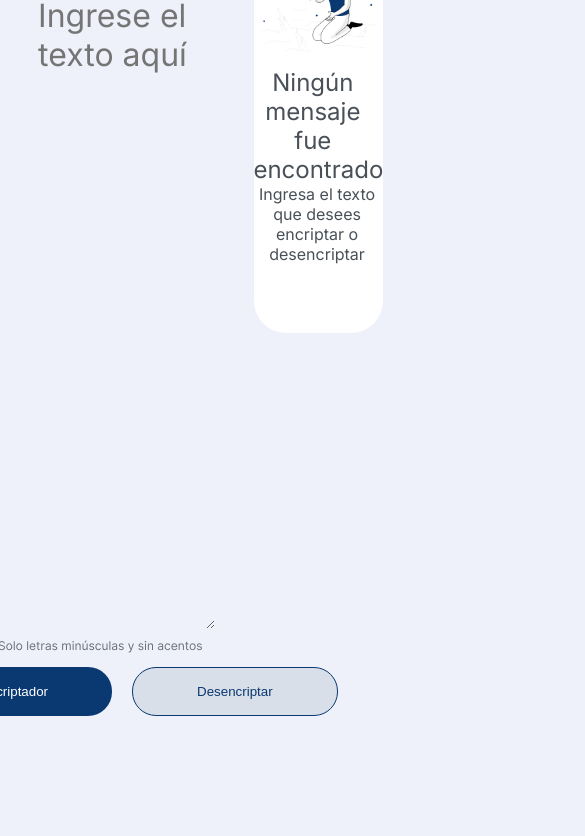
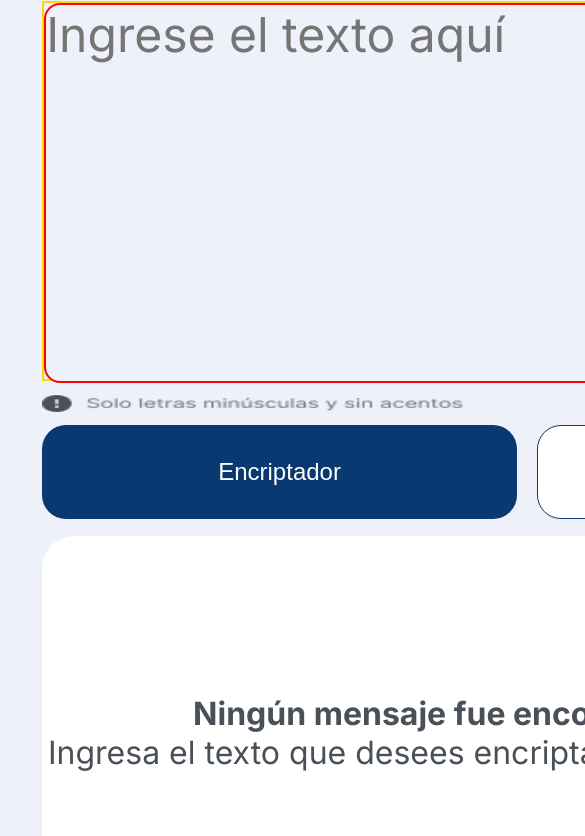
Before and after one commit to RodrigoHui/Challenge_1, a plain HTML site: page Index.html in a window 390 px wide. Shown: the part 112-948 px from the top of the page, 585 px wide, since content can reach past the window. Before the commit the page ends 844 px from the top, so only its background shows below. Drawn offline with Linux system fonts and the light colour scheme.

Commit message:
avance responsive

```diff
--- a/Index.html
+++ b/Index.html
@@ -19,9 +19,7 @@
                 <textarea id="textousuario" type="text" placeholder="Ingrese el texto aquí"
                 class="pantalla_principal_izquierda_contenedortext_texto" maxlength="300"></textarea>
             </div>
-            <div class="pantalla_principal_izquierda_consejo">
-                <img src=".\assets\Tips.png" alt="Consejos">
-            </div>
+            <img class="pantalla_principal_izquierda_consejo" src=".\assets\Tips.png" alt="Consejos">
             <div class="pantalla_principal_izquierda_botones">
                 <button class="pantalla_principal_izquierda_botones_izquierda" onclick="encriptarTexto();"  >Encriptador</button>
                 <button class="pantalla_principal_izquierda_botones_derecha" onclick="desencriptarTexto();">Desencriptar</button>
@@ -32,9 +30,9 @@
                 <img src=".\assets\Muñeco.png" alt="Imagen de persona caricatura"
                 class="pantalla_principal_derecha_resultado_contenedor_imagen">
                 <section>
-                    <p class="pantalla_principal_derecha_resultado_subtitulo">
+                    <h2 class="pantalla_principal_derecha_resultado_subtitulo">
                             Ningún mensaje fue encontrado
-                    </p>
+                    </h2>
                     <p class="pantalla_principal_derecha_resultado_texto">
                             Ingresa el texto que desees encriptar o desencriptar
                     </p>
--- a/style/style.css
+++ b/style/style.css
@@ -42,6 +42,7 @@ body{
 
 .pantalla_principal_izquierda_consejo{
     margin-right: 30%;
+    width: 40%;
 }
 
 .pantalla_principal_izquierda_contenedortext{
@@ -65,22 +66,24 @@ body{
 .pantalla_principal_izquierda_botones{
     display: flex;
     flex-direction: row;
-    gap: 20px;
+    gap: 1.25rem;
 }
 
 .pantalla_principal_izquierda_botones_izquierda{
     background: var(--color-texto-izquierda);
-    padding: 1rem 4rem;
+    padding: 1.5rem 8rem;
     border-radius: 1.5rem;
+    font-size: 1.5rem;
     border: none;
     color: var(--color-texto-botones);
     text-decoration: none;
 }
 
 .pantalla_principal_izquierda_botones_derecha{
-    background: var(--color-texto-boton-izquierdo);
-    padding: 1rem 4rem;
+    background: var(--color-texto-botones);
+    padding: 1.5rem 8rem;
     border-radius: 1.5rem;
+    font-size: 1.5rem;
     border: 1px solid var(--color-texto-izquierda);
     color: var(--color-texto-boton-derecha);
     text-decoration: none;
@@ -92,7 +95,7 @@ body{
 }
 
 .pantalla_principal_derecha_resultado{
-    background-color: white;
+    background-color: var(--color-texto-botones);
     margin: 5% 5% 0% 0%;
     padding: 0% 0% 50% 0%;
     box-sizing: border-box;
@@ -125,7 +128,7 @@ body{
 }
 
 .pantalla_principal_derecha_resultado_cambio{
-    background-color: white;
+    background-color: var(--color-texto-botones);
     margin: 5% 5% 0% 0%;
     padding: 5% 0% 5% 3%;
     box-sizing: border-box;
@@ -133,26 +136,214 @@ body{
     flex-direction: column;
     align-items: center;
     border-radius: 2rem;
-    gap: 8px;
+    gap: 0.5rem;
 }
 
 .pantalla_principal_derecha_resultado_subtitulo_cambio{
     font-family: "Inter", sans-serif;
     font-size: 1.5rem;
-    width: 100%;
-    padding-bottom: 680px;
+    width: 31.25rem;
+    padding-bottom: 58.75rem;
     border: none;
+    margin-left: 4%;
     overflow-y: hidden;
 }
 
 .pantalla_principal_derecha_resultado_button_cambio{
     background: var(--color-texto-botones);
-    padding: 1rem 1rem;
+    padding: 1rem 15rem;
     border-radius: 1.5rem;
+    font-size: 1.5rem;
     border: none;
     height: 10%;
     color: var(--color-texto-izquierda);
     text-decoration: none;
-    padding: 5% 45%;
     border: 2px solid var(--color-texto-izquierda);
 }
+
+@media (max-width: 800px){
+
+    body{
+        width: 100vh;
+    }
+
+    .pantalla_principal{
+        display: flex;
+        flex-direction: column;
+    }
+
+    .pantalla_principal_izquierda{
+        width: 100%;
+        height: 95%;
+        display: flex;
+        align-items: start;
+        gap: 2%;
+    }
+
+    .pantalla_principal_izquierda_logo{
+        width: 100%;
+        margin: 0 0 0 5%;
+    }
+
+    .pantalla_principal_izquierda_contenedortext{
+        height: 70%;
+        width: 94%;
+        margin: 0 0 0 5%;
+    }
+
+    .pantalla_principal_izquierda_contenedortext_texto{
+        width: 100%;
+        height: 100%;
+        font-size: 3rem;
+    }
+
+    .pantalla_principal_izquierda_consejo{
+        margin: 0% 50% 0% 5%;
+        width: 50%;
+        height: 3%;
+    }
+
+    .pantalla_principal_izquierda_botones{
+        gap: 20px;
+        margin-left: 5%;
+    }
+
+    .pantalla_principal_izquierda_botones_izquierda{
+        padding: 2rem 11rem;
+        font-size: 1.5rem;
+    }
+
+    .pantalla_principal_izquierda_botones_derecha{
+        padding: 2rem 11rem;
+        font-size: 1.5rem;
+    }
+
+    .pantalla_principal_derecha{
+        width: 100%;
+        height: 5%;
+    }
+
+    .pantalla_principal_derecha_resultado{
+        margin: 2% 0 0% 5%;
+        padding: 0 0 10% 0;;
+    }
+
+    .pantalla_principal_derecha_resultado_contenedor_imagen{
+        display: none;
+    }
+
+    .pantalla_principal_derecha_resultado_subtitulo{
+        margin: 20% 0 0 0;
+        font-size: 2rem;
+        width: 100%;
+    }
+
+    .pantalla_principal_derecha_resultado_texto{
+        font-size: 2rem;
+        width: 90%;
+    }
+
+    .pantalla_principal_derecha_resultado_cambio{
+        margin: 2% 5% 0% 5%;
+        padding: 5% 92% 1% 3%;
+        align-items: start;
+    }
+
+    .pantalla_principal_derecha_resultado_subtitulo_cambio{
+        width: 90vh;
+        padding-bottom: 9rem;
+        margin: 0%;
+        font-size: 2rem;
+    }
+
+    .pantalla_principal_derecha_resultado_button_cambio{
+        font-size: 1.5rem;
+        padding: 4% 43%;
+    }
+}
+
+@media (max-width: 400px){
+
+    .pantalla_principal_izquierda{
+        width: auto;
+        height: auto;
+        gap: 2%;
+    }
+
+    .pantalla_principal_izquierda_contenedortext{
+        height: 400px;
+        margin: 0 0 0 5%;
+        border: 2px solid gold;
+    }
+
+    .pantalla_principal_izquierda_contenedortext_texto{
+        width: 100%;
+        height: 100%;
+        font-size: 3rem;
+        border: 2px solid red;
+    }
+
+    .pantalla_principal_izquierda_consejo{
+        margin: 0% 50% 0% 5%;
+        width: 50%;
+        height: 3%;
+    }
+
+    .pantalla_principal_izquierda_botones{
+        gap: 20px;
+        margin-left: 5%;
+    }
+
+    .pantalla_principal_izquierda_botones_izquierda{
+        padding: 2rem 11rem;
+        font-size: 1.5rem;
+    }
+
+    .pantalla_principal_izquierda_botones_derecha{
+        padding: 2rem 11rem;
+        font-size: 1.5rem;
+    }
+
+    .pantalla_principal_derecha{
+        width: 100%;
+        height: 5%;
+    }
+
+    .pantalla_principal_derecha_resultado{
+        margin: 2% 0 0% 5%;
+        padding: 0 0 20% 0;;
+    }
+
+    .pantalla_principal_derecha_resultado_contenedor_imagen{
+        display: none;
+    }
+
+    .pantalla_principal_derecha_resultado_subtitulo{
+        margin: 20% 0 0 0;
+        font-size: 2rem;
+        width: 100%;
+    }
+
+    .pantalla_principal_derecha_resultado_texto{
+        font-size: 2rem;
+        width: 100%;
+    }
+
+    .pantalla_principal_derecha_resultado_cambio{
+        margin: 2% 5% 0% 5%;
+        padding: 5% 0% 1% 3%;
+        width: 100%;
+        align-items: start;
+    }
+
+    .pantalla_principal_derecha_resultado_subtitulo_cambio{
+        width: 94vh;
+        padding-bottom: 180px;
+        font-size: 2rem;
+    }
+
+    .pantalla_principal_derecha_resultado_button_cambio{
+        font-size: 1.5rem;
+        padding: 4% 45%;
+    }
+}
```
